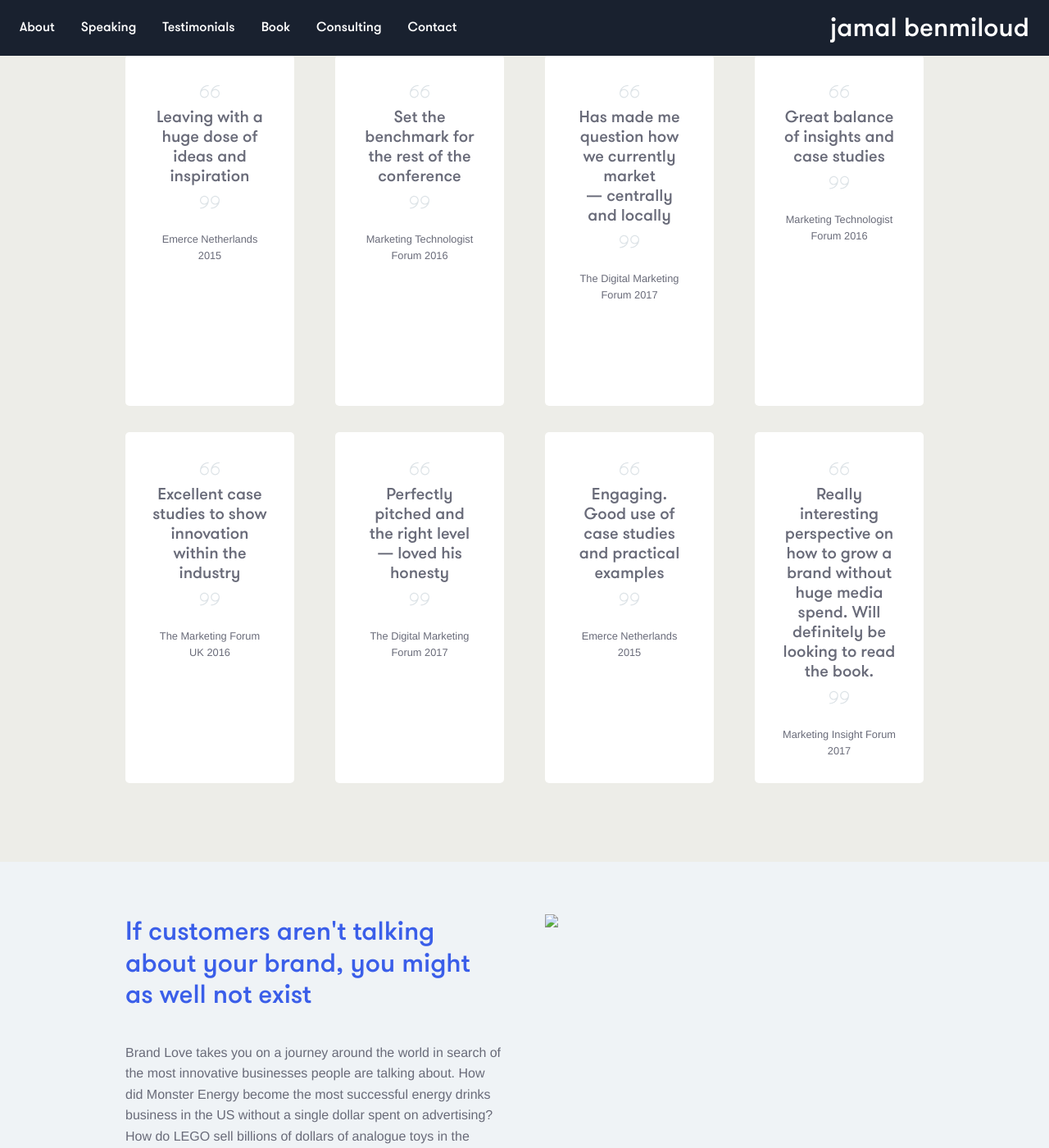
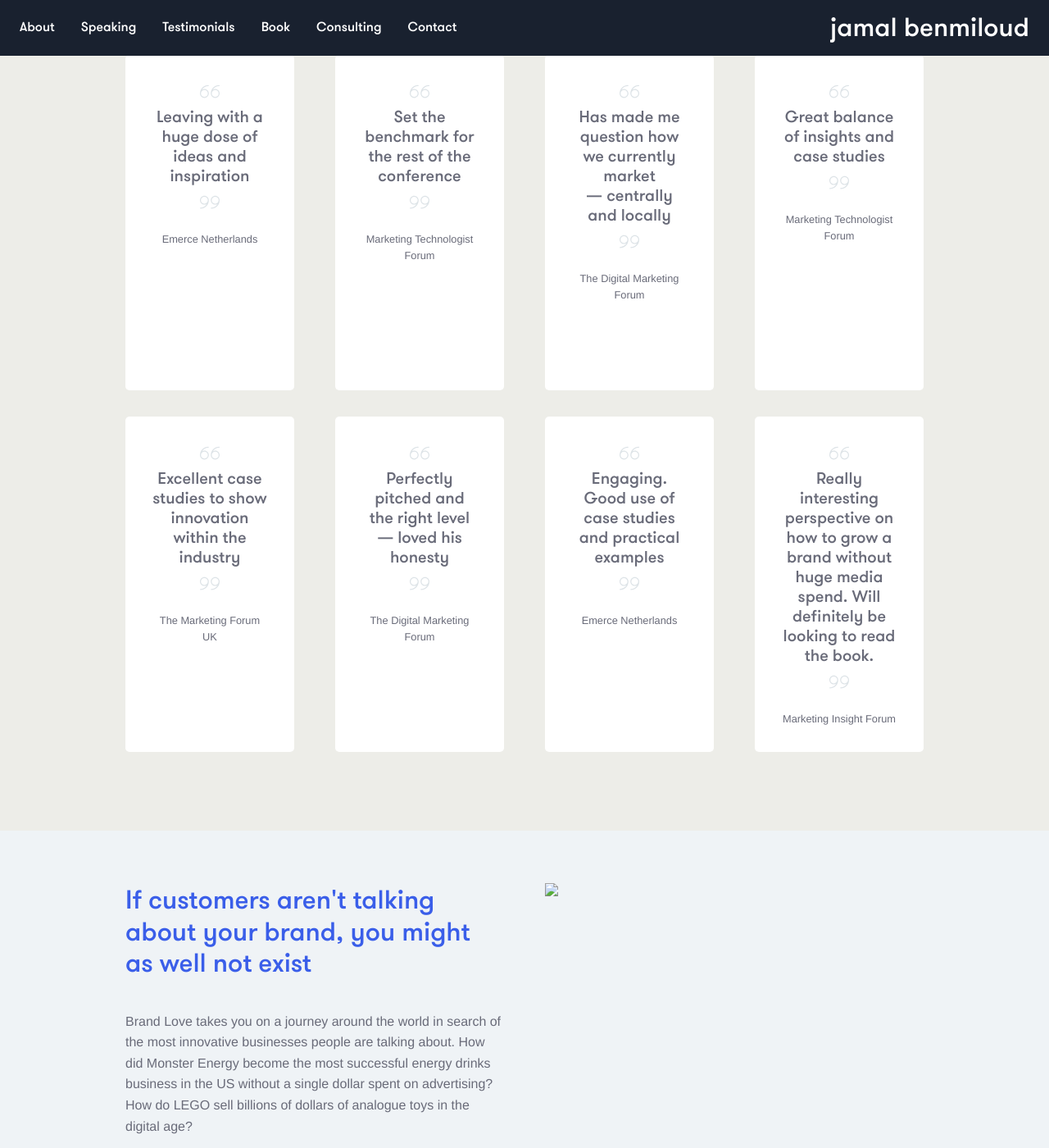
Before and after one commit to garethjohnsdesign/jamalbenmiloud.com, a Jekyll site: the page built from index.md, in a window 1280 px wide and 1400 px high, scrolled down 2499 px. Shown: the whole window at 82% size. Built offline with Jekyll 4.4.1, drawn with Linux system fonts in a browser that asks for light colours; some web fonts are replaced.

Commit message:
Updated Index

```diff
--- a/index.md
+++ b/index.md
@@ -77,22 +77,22 @@ clients-title: Hear what people are saying
 clients-text:
 clients-clients:
 - quote: Leaving with a huge dose of ideas and inspiration
-  event: Emerce Netherlands 2015
+  event: Emerce Netherlands
 - quote: Set the benchmark for the rest of the conference
-  event: Marketing Technologist Forum 2016
+  event: Marketing Technologist Forum
 - quote: Has made me question how we currently market — centrally and locally
-  event: The Digital Marketing Forum 2017
+  event: The Digital Marketing Forum
 - quote: Great balance of insights and case studies
-  event: Marketing Technologist Forum 2016
+  event: Marketing Technologist Forum
 - quote: Excellent case studies to show innovation within the industry
-  event: The Marketing Forum UK 2016
+  event: The Marketing Forum UK
 - quote: Perfectly pitched and the right level — loved his honesty
-  event: The Digital Marketing Forum 2017
+  event: The Digital Marketing Forum
 - quote: Engaging. Good use of case studies and practical examples
-  event: Emerce Netherlands 2015
+  event: Emerce Netherlands
 - quote: Really interesting perspective on how to grow a brand without huge media
     spend. Will definitely be looking to read the book.
-  event: Marketing Insight Forum 2017
+  event: Marketing Insight Forum
 consultant-title: Jamal is one of the world’s leading marketing consultants
 consultant-text: |-
   At EARN Studios, Jamal and his team of inventors work with the world’s biggest brands to invent and grow new businesses together.
```
